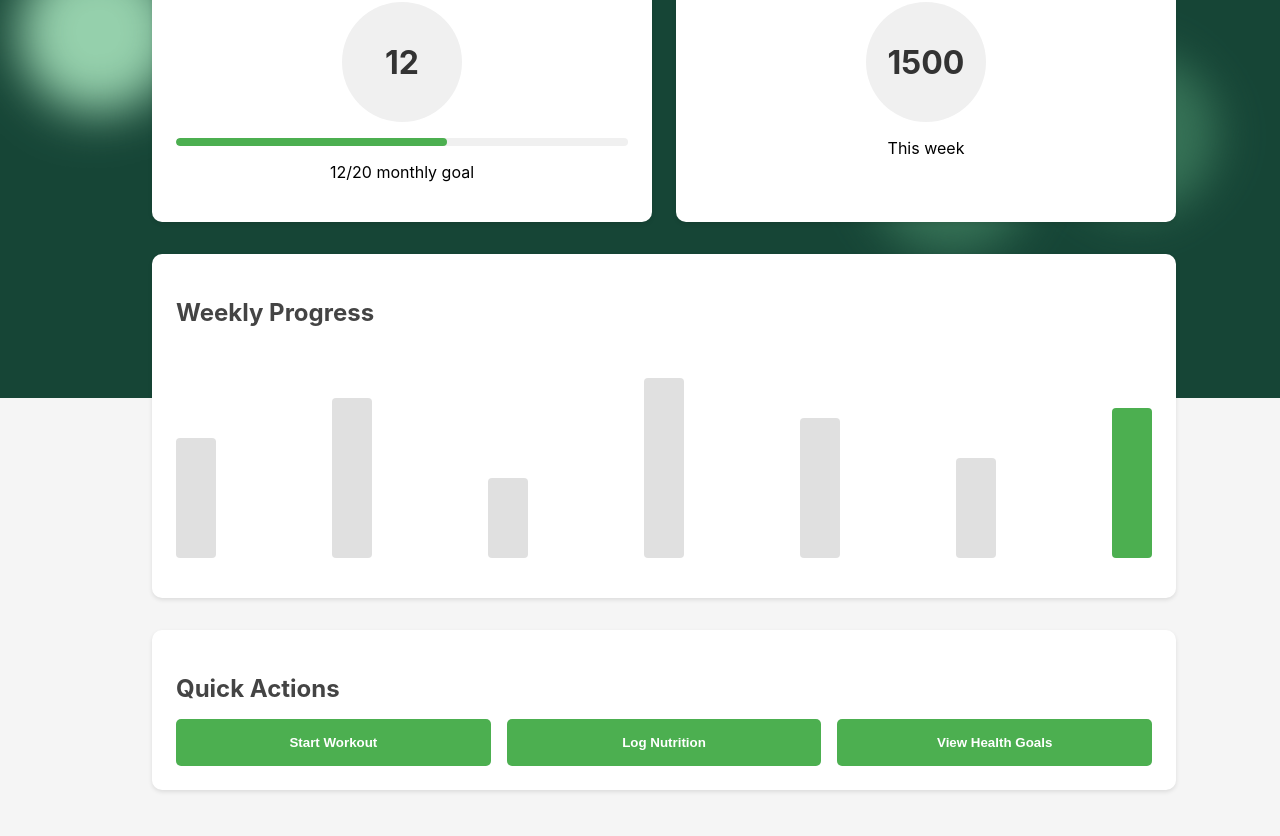
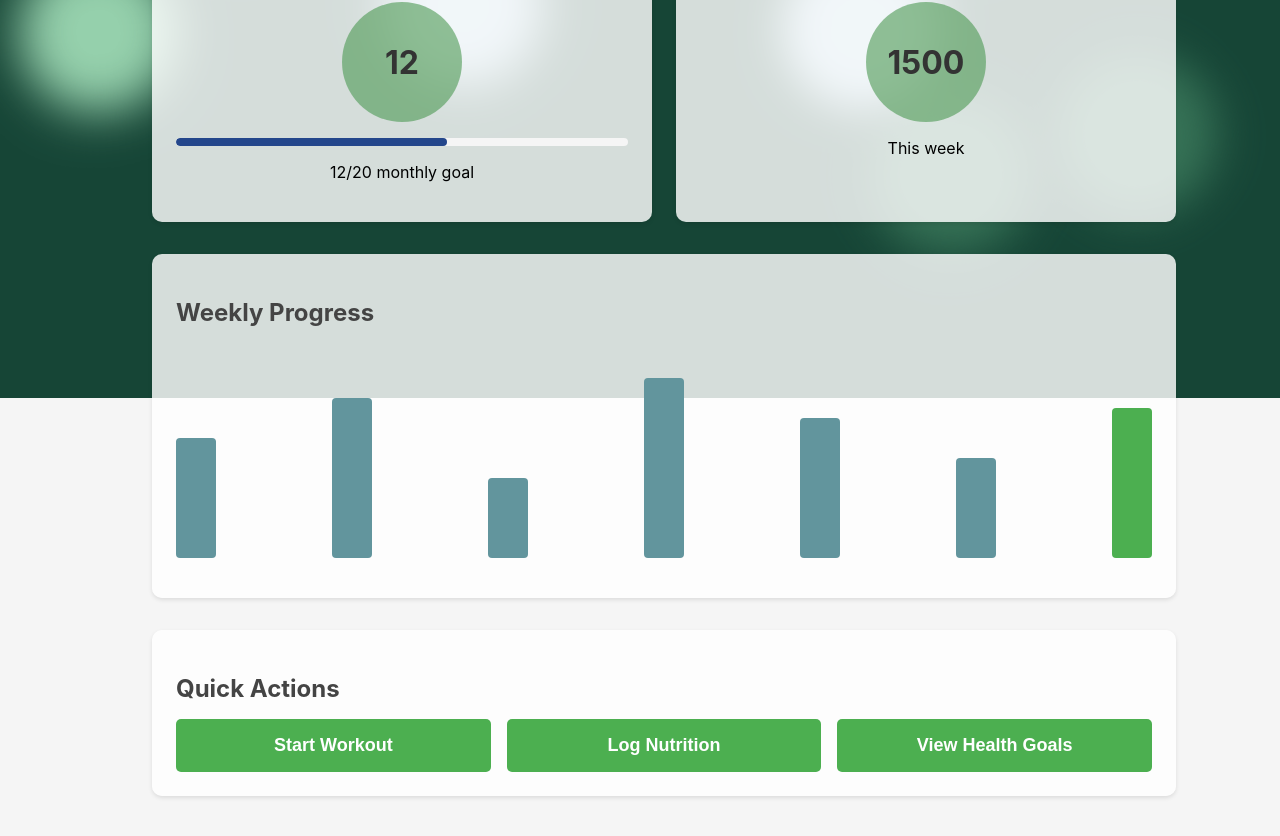
Before and after one commit to ashercw/SC2006-UI-done-, a React (Create React App) app: page /homepage in a window 1280 px wide. Shown: the part 402-1238 px from the top of the page. Built offline with nearby package versions, Linux system fonts and the light colour scheme.

Commit message:
update homepage ui

```diff
--- a/src/Components/Homepage/Homepage.css
+++ b/src/Components/Homepage/Homepage.css
@@ -249,7 +249,7 @@
 }
 
 .progress-card {
-  background: white;
+  background: rgba(255, 255, 255, 0.818);
   padding: 1.5rem;
   border-radius: 10px;
   box-shadow: 0 2px 4px rgba(0,0,0,0.1);
@@ -259,7 +259,7 @@
 .progress-circle {
   width: 120px;
   height: 120px;
-  background: #f0f0f0;
+  background: #539c589f;
   border-radius: 50%;
   margin: 1rem auto;
   display: flex;
@@ -276,7 +276,7 @@
 .progress-bar {
   width: 100%;
   height: 8px;
-  background: #f0f0f0;
+  background: #f5f5f5;
   border-radius: 4px;
   margin: 1rem 0;
   overflow: hidden;
@@ -284,13 +284,13 @@
 
 .progress-fill {
   height: 100%;
-  background: #4CAF50;
+  background: #23468b;
   border-radius: 4px;
   transition: width 0.3s ease;
 }
 
 .weekly-progress {
-  background: white;
+  background: rgba(255, 255, 255, 0.818);
   padding: 1.5rem;
   border-radius: 10px;
   box-shadow: 0 2px 4px rgba(0,0,0,0.1);
@@ -307,7 +307,7 @@
 
 .graph-bar {
   width: 40px;
-  background: #e0e0e0;
+  background: #62959d;
   border-radius: 4px;
   transition: height 0.3s ease;
 }
@@ -317,7 +317,7 @@
 }
 
 .quick-actions {
-  background: white;
+  background: rgba(255, 255, 255, 0.818);
   padding: 1.5rem;
   border-radius: 10px;
   box-shadow: 0 2px 4px rgba(0,0,0,0.1);
@@ -338,6 +338,7 @@
   background: #4CAF50;
   color: white;
   font-weight: bold;
+  font-size: 18px;
   cursor: pointer;
   transition: background-color 0.3s ease;
 }
```
